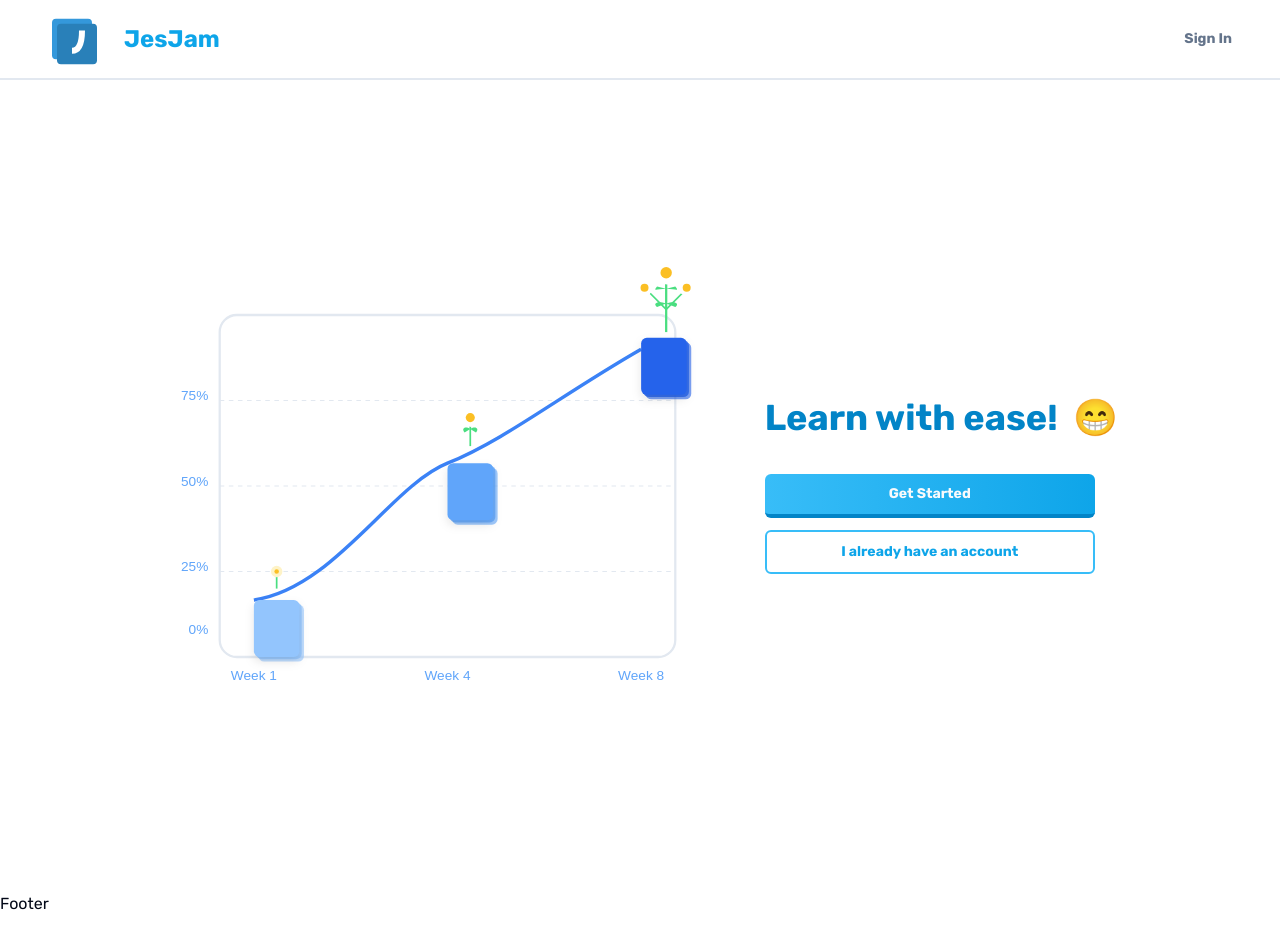
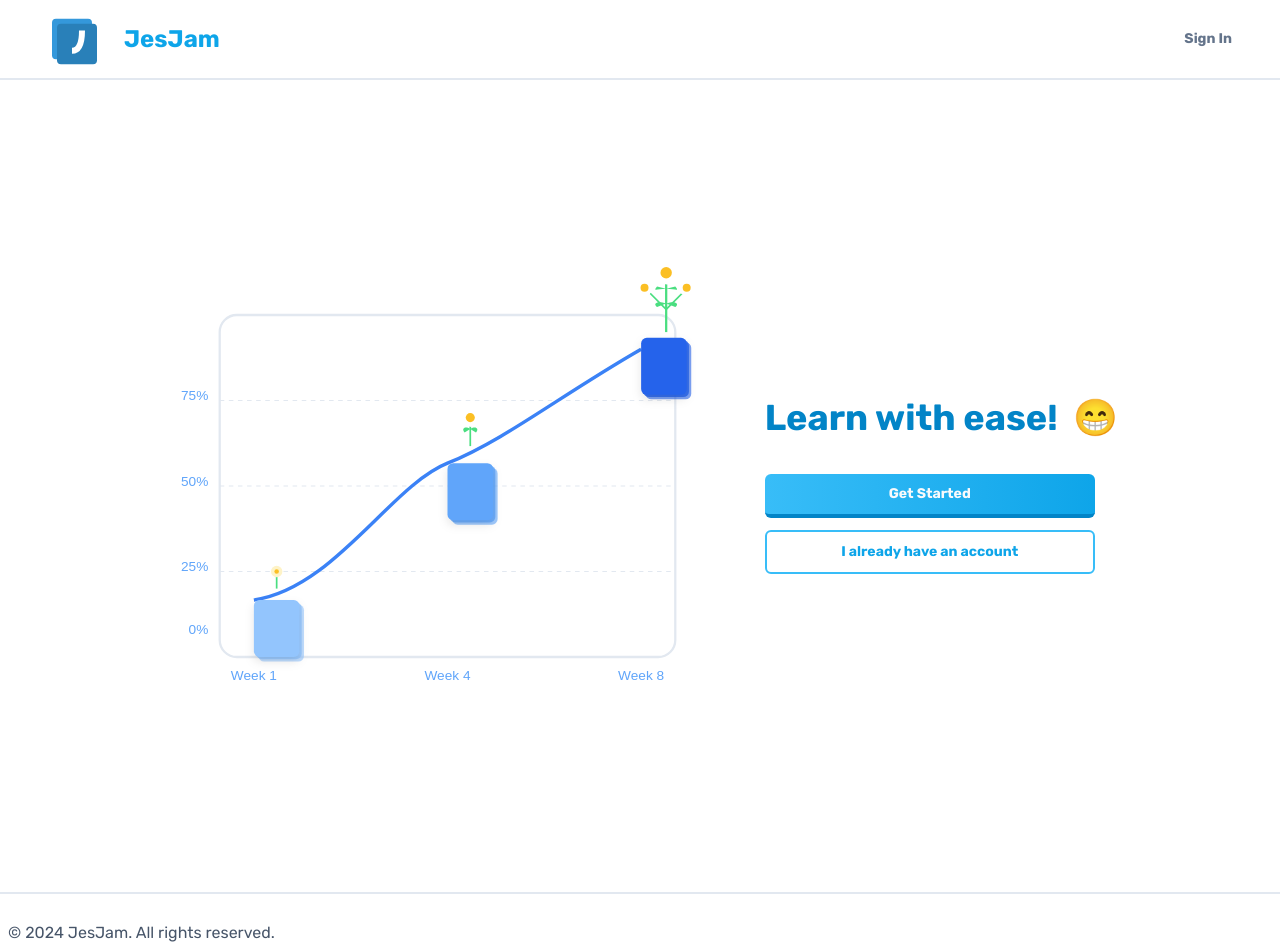
Before and after one commit to Jes-Jam/JesJam-WebApp, a Next.js app: page / in a window 1280 px wide. Shown: the top 952 px of the page. Before the commit the page ends 916 px from the top, so only its background shows below. Built offline with nearby package versions, Linux system fonts and the light colour scheme; no server answers.

Commit message:
UI: Footer for the landing page. 🎨

```diff
--- a/app/(landing_page)/footer.tsx
+++ b/app/(landing_page)/footer.tsx
@@ -1,7 +1,11 @@
 const Footer = () => {
     return (
-        <footer>
-            <p>Footer</p>
+        <footer className="hidden lg:block h-20 w-full border-t-2 border-slate-200 p-2">
+            <div className="max-w-screen-xl mx-auto flex items-center justify-between h-full">
+                <p className="text-slate-600">
+                    © 2024 JesJam. All rights reserved.
+                </p>
+            </div>
         </footer>
     );
 }
```
